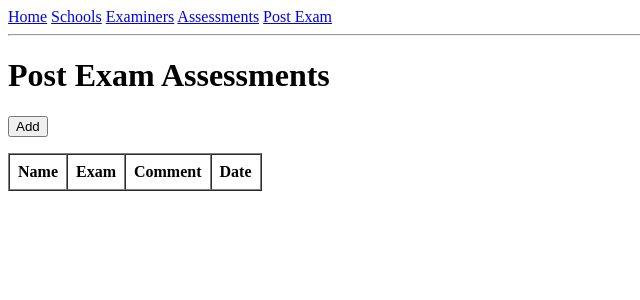
After one commit to TreasureKing23/proposal, a Flask app: page /view_post_exam in a window 1280 px wide. The commit adds this page. Shown: the top 300 px of the page, without its empty margins (0-640 px from the left). Run offline with Flask 3, Linux system fonts and the light colour scheme; data that the repository does not hold is empty.

Commit message:
view  post exam works

```diff
--- a/app.py
+++ b/app.py
@@ -116,6 +116,11 @@ def inputpage():
     exams = db.execute('SELECT Name FROM Exams').fetchall()
     return render_template('input_scores.html', examiners = examiners, exams = exams)
 
+@app.route('/view_post_exam', methods=['GET','POST'])
+def viewpostexampage():
+    db = get_db()
+    vpe = db.execute('SELECT * FROM PostExamAssessment').fetchall()
+    return render_template('view_post_exam.html', viewpostexam = vpe)
 
 
 @app.route('/post_exam', methods =['GET','POST'])
@@ -137,7 +142,7 @@ def postexampage():
                 db.execute('UPDATE Examiners SET Status = ? WHERE Id = ?',(status, examinerid))
 
             db.commit()
-            return redirect(url_for('postexampage'))
+            return redirect(url_for('viewpostexampage'))
 
         except Exception as e:
             db.rollback()
--- a/templates/base.html
+++ b/templates/base.html
@@ -9,7 +9,7 @@
             <a href="/schools">Schools</a>
             <a href="/examiners">Examiners</a>
             <a href="/assessment">Assessments</a>
-            <a href="/post_exam">Post Exam</a>
+            <a href="/view_post_exam">Post Exam</a>
         </nav>
         <hr>
         {%block content%}{%endblock%}
--- /dev/null
+++ b/templates/view_post_exam.html
@@ -0,0 +1,40 @@
+{% extends 'base.html' %}
+{% block content %}
+<h1>Post Exam Assessments</h1>
+
+<p>
+    <a href="{{url_for('postexampage')}}">
+        <button>Add </button>
+    </a>
+</p>
+<table border="1" cellpadding="8" cellspacing="0">
+    <thread>
+        <tr>
+            <th>Name</th>
+            <th>Exam</th>
+            <th>Comment</th>
+            <th>Date</th>
+        </tr>
+    </thread>
+    <tbody>
+        {% for vpe in viewpostexam%}
+        <tr>
+            <td>{{ vpe['Name'] }}</td>
+            <td>{{ vpe['Exam'] }}</td>
+            <td class = "comment-cell">{{ vpe['Comment'] }}</td>
+            <td>{{ vpe['Date'] }}</td>
+        </tr>
+        {% endfor %}
+    </tbody>
+</table>
+
+{%endblock%}
+
+<style>
+    .comment-cell{
+        white-space: pre-wrap;
+        word-wrap: break-word;
+        max-width: 300px;
+        vertical-align: top;
+    }
+</style>
```
Also changed, not shown: 1 other file.
